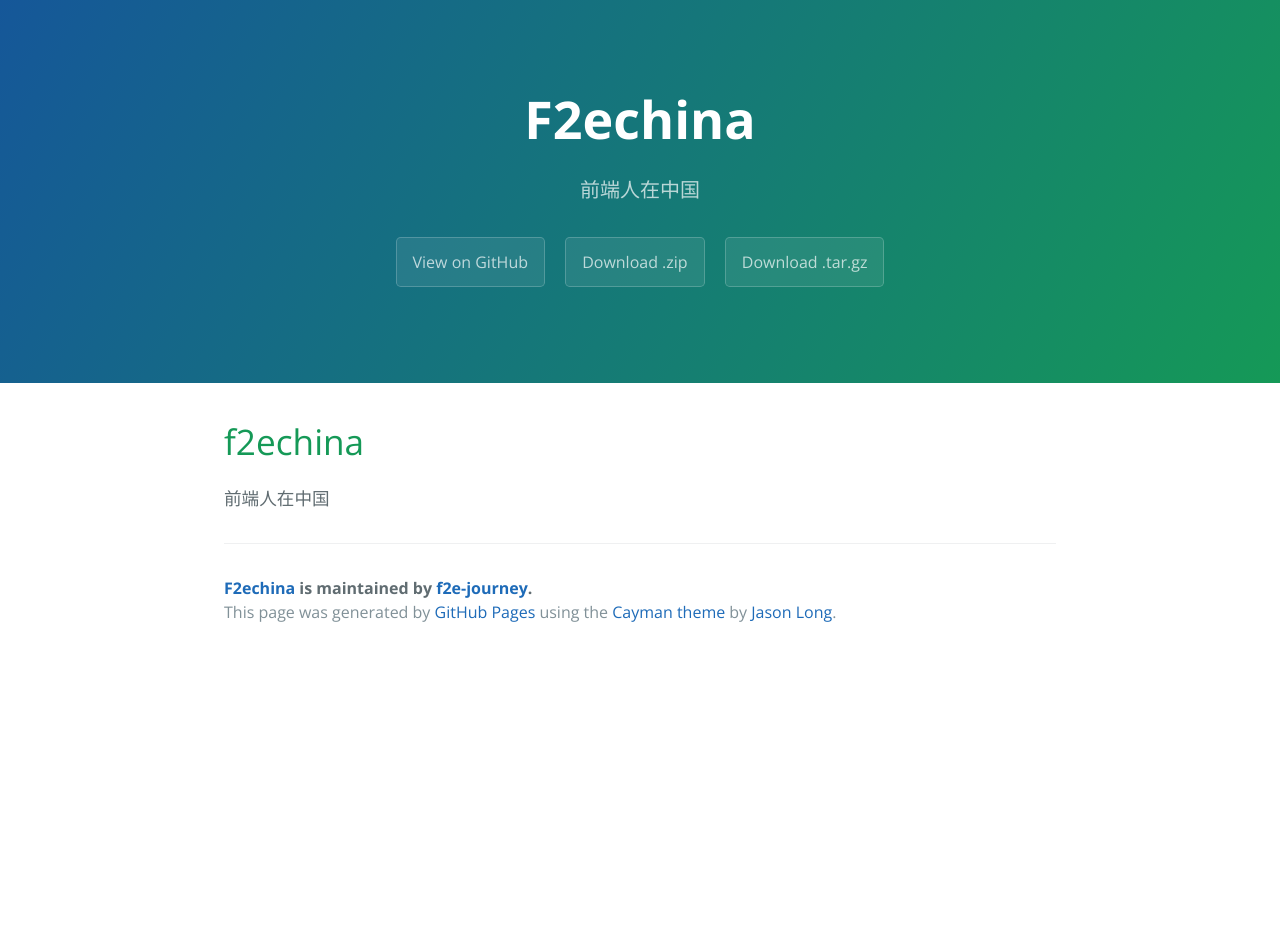
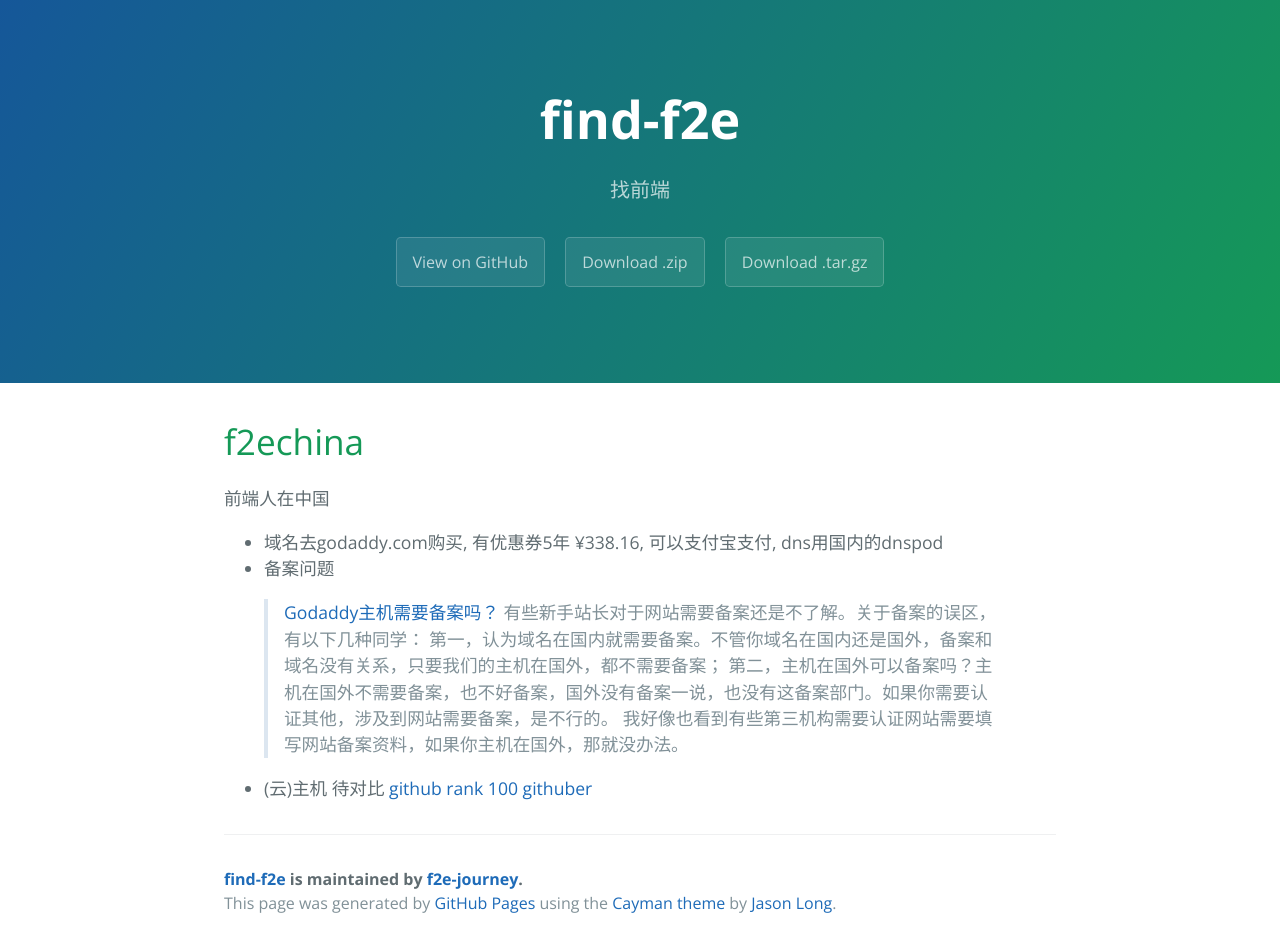
Before and after one commit to f2e-journey/f2echina, a plain HTML site: page index.html in a window 1280 px wide. Before the commit the page ends 800 px from the top, so only its background shows below. Drawn offline with nearby package versions, Linux system fonts and the light colour scheme.

Commit message:
Create gh-pages branch via GitHub

```diff
--- a/index.html
+++ b/index.html
@@ -2,20 +2,20 @@
 <html lang="en-us">
   <head>
     <meta charset="UTF-8">
-    <title>F2echina by f2e-journey</title>
+    <title>find-f2e by f2e-journey</title>
     <meta name="viewport" content="width=device-width, initial-scale=1">
     <link rel="stylesheet" type="text/css" href="stylesheets/normalize.css" media="screen">
-    <link href='http://fonts.googleapis.com/css?family=Open+Sans:400,700' rel='stylesheet' type='text/css'>
+    <link href='https://fonts.googleapis.com/css?family=Open+Sans:400,700' rel='stylesheet' type='text/css'>
     <link rel="stylesheet" type="text/css" href="stylesheets/stylesheet.css" media="screen">
     <link rel="stylesheet" type="text/css" href="stylesheets/github-light.css" media="screen">
   </head>
   <body>
     <section class="page-header">
-      <h1 class="project-name">F2echina</h1>
-      <h2 class="project-tagline">前端人在中国</h2>
-      <a href="https://github.com/f2e-journey/f2echina" class="btn">View on GitHub</a>
-      <a href="https://github.com/f2e-journey/f2echina/zipball/master" class="btn">Download .zip</a>
-      <a href="https://github.com/f2e-journey/f2echina/tarball/master" class="btn">Download .tar.gz</a>
+      <h1 class="project-name">find-f2e</h1>
+      <h2 class="project-tagline">找前端</h2>
+      <a href="https://github.com/f2e-journey/find-f2e" class="btn">View on GitHub</a>
+      <a href="https://github.com/f2e-journey/find-f2e/zipball/master" class="btn">Download .zip</a>
+      <a href="https://github.com/f2e-journey/find-f2e/tarball/master" class="btn">Download .tar.gz</a>
     </section>
 
     <section class="main-content">
@@ -24,8 +24,27 @@
 
 <p>前端人在中国</p>
 
+<ul>
+<li>域名去godaddy.com购买, 有优惠券5年 ¥338.16, 可以支付宝支付, dns用国内的dnspod</li>
+<li>
+<p>备案问题</p>
+
+<blockquote>
+<p><a href="http://www.goyouhuima.com/jiaocheng/455.html">Godaddy主机需要备案吗？</a>
+有些新手站长对于网站需要备案还是不了解。关于备案的误区，有以下几种同学：
+第一，认为域名在国内就需要备案。不管你域名在国内还是国外，备案和域名没有关系，只要我们的主机在国外，都不需要备案；
+第二，主机在国外可以备案吗？主机在国外不需要备案，也不好备案，国外没有备案一说，也没有这备案部门。如果你需要认证其他，涉及到网站需要备案，是不行的。
+我好像也看到有些第三机构需要认证网站需要填写网站备案资料，如果你主机在国外，那就没办法。</p>
+</blockquote>
+</li>
+<li><p>(云)主机
+待对比
+<a href="http://githubrank.com">github rank 100</a>
+<a href="http://githuber.cn/">githuber</a></p></li>
+</ul>
+
       <footer class="site-footer">
-        <span class="site-footer-owner"><a href="https://github.com/f2e-journey/f2echina">F2echina</a> is maintained by <a href="https://github.com/f2e-journey">f2e-journey</a>.</span>
+        <span class="site-footer-owner"><a href="https://github.com/f2e-journey/find-f2e">find-f2e</a> is maintained by <a href="https://github.com/f2e-journey">f2e-journey</a>.</span>
 
         <span class="site-footer-credits">This page was generated by <a href="https://pages.github.com">GitHub Pages</a> using the <a href="https://github.com/jasonlong/cayman-theme">Cayman theme</a> by <a href="https://twitter.com/jasonlong">Jason Long</a>.</span>
       </footer>
--- a/params.json
+++ b/params.json
@@ -1 +1 @@
-{"name":"F2echina","tagline":"前端人在中国","body":"# f2echina\r\n前端人在中国\r\n","google":"","note":"Don't delete this file! It's used internally to help with page regeneration."}
+{"name":"find-f2e","tagline":"找前端","body":"# f2echina\r\n前端人在中国\r\n\r\n* 域名去godaddy.com购买, 有优惠券5年 ¥338.16, 可以支付宝支付, dns用国内的dnspod\r\n* 备案问题\r\n\r\n  > [Godaddy主机需要备案吗？](http://www.goyouhuima.com/jiaocheng/455.html)\r\n  > 有些新手站长对于网站需要备案还是不了解。关于备案的误区，有以下几种同学：\r\n  > 第一，认为域名在国内就需要备案。不管你域名在国内还是国外，备案和域名没有关系，只要我们的主机在国外，都不需要备案；\r\n  > 第二，主机在国外可以备案吗？主机在国外不需要备案，也不好备案，国外没有备案一说，也没有这备案部门。如果你需要认证其他，涉及到网站需要备案，是不行的。\r\n  > 我好像也看到有些第三机构需要认证网站需要填写网站备案资料，如果你主机在国外，那就没办法。\r\n\r\n* (云)主机\r\n  待对比\r\n  [github rank 100](http://githubrank.com)\r\n  [githuber](http://githuber.cn/)\r\n","google":"","note":"Don't delete this file! It's used internally to help with page regeneration."}
```
